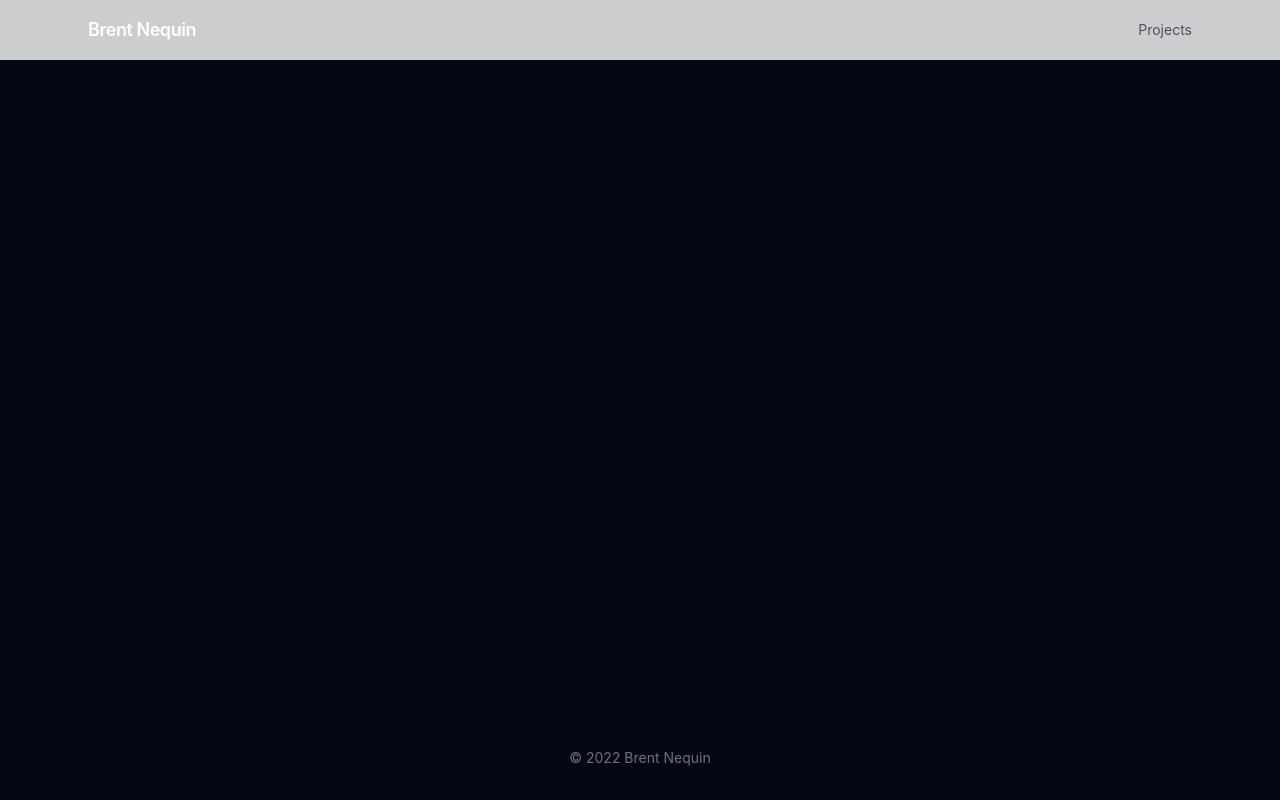
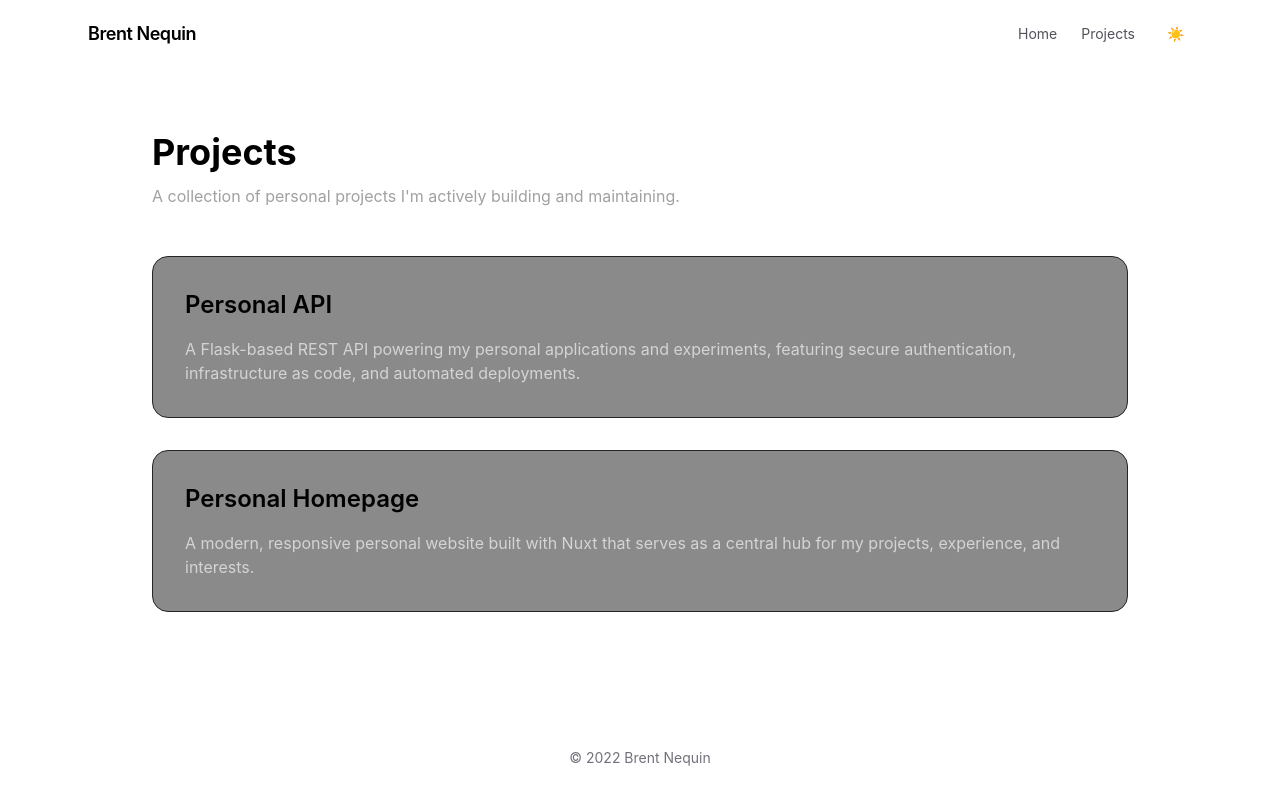
Before and after one commit to brentnequin/brentnequin, a Nuxt app: page /projects in a window 1280 px wide. Built offline with nearby package versions, Linux system fonts and the light colour scheme.

Commit message:
dark mode, transitions, projects

```diff
--- a/assets/css/main.css
+++ b/assets/css/main.css
@@ -1,4 +1,6 @@
 @import "tailwindcss";
+
+@custom-variant dark (&:where(.dark, .dark *));
 
 @layer base {
   html,
@@ -6,3 +8,16 @@
     @apply bg-white dark:bg-gray-950;
   }
 }
+
+.page-enter-active,
+.page-leave-active {
+  @apply transition-all duration-200 ease-out;
+}
+
+.page-enter-from {
+  @apply opacity-0 translate-y-2;
+}
+
+.page-leave-to {
+  @apply opacity-0 -translate-y-2;
+}
--- a/components/AppHeader.vue
+++ b/components/AppHeader.vue
@@ -1,3 +1,14 @@
+<script setup lang="ts">
+const colorMode = useColorMode()
+
+function toggleTheme() {
+  colorMode.preference =
+    colorMode.value === 'dark'
+      ? 'light'
+      : 'dark'
+}
+</script>
+
 <template>
   <header class="sticky top-0 z-50 bg-white/80 backdrop-blur dark:bg-zinc-950/80">
     <nav
@@ -11,6 +22,14 @@
       </NuxtLink>
 
       <div class="flex items-center gap-6 text-sm">
+
+        <NuxtLink
+          to="/"
+          class="text-zinc-600 transition hover:text-zinc-900 dark:text-zinc-400 dark:hover:text-zinc-100"
+        >
+          Home
+        </NuxtLink>
+
         <NuxtLink
           to="/projects"
           class="text-zinc-600 transition hover:text-zinc-900 dark:text-zinc-400 dark:hover:text-zinc-100"
@@ -31,6 +50,12 @@
         >
           Blog
         </NuxtLink> -->
+        <button
+      class="rounded-lg p-2 hover:bg-zinc-100 dark:hover:bg-zinc-800"
+      @click="toggleTheme"
+    >
+      {{ colorMode.value === 'dark' ? '🌙' : '☀️' }}
+    </button>
       </div>
     </nav>
   </header>
--- a/layouts/default.vue
+++ b/layouts/default.vue
@@ -1,5 +1,9 @@
 <template>
-  <div class="flex min-h-screen flex-col bg-gray-950 text-white">
+  <div
+    class="
+        flex min-h-screen flex-col
+        bg-white text-black
+        dark:bg-gray-950 dark:text-white">
     <AppHeader />
 
     <main class="flex-1">
--- a/nuxt.config.ts
+++ b/nuxt.config.ts
@@ -4,11 +4,22 @@ import tailwindcss from "@tailwindcss/vite";
 export default defineNuxtConfig({
   compatibilityDate: '2025-07-15',
   devtools: { enabled: true },
-  modules: [],
+  modules: ['@nuxtjs/color-mode'],
   css: ['./assets/css/main.css'],
   vite: {
     plugins: [
       tailwindcss(),
     ],
-  }
+  },
+  app: {
+    pageTransition: {
+      name: 'page',
+      mode: 'out-in'
+    }
+  },
+  colorMode: {
+    preference: 'system',
+    fallback: 'light',
+    classSuffix: ''
+  },
 })
--- a/package.json
+++ b/package.json
@@ -10,6 +10,7 @@
     "postinstall": "nuxt prepare"
   },
   "dependencies": {
+    "@nuxtjs/color-mode": "^4.0.1",
     "@tailwindcss/vite": "^4.3.1",
     "nuxt": "^4.4.8",
     "tailwindcss": "^4.3.1",
--- a/pages/index.vue
+++ b/pages/index.vue
@@ -6,7 +6,7 @@ useSeoMeta({
 </script>
 
 <template>
-  <div class="min-h-screen bg-gray-950 text-white">
+  <div class="min-h-screen">
     <main class="mx-auto max-w-6xl px-6 py-16">
       <!-- Hero -->
       <section class="mb-24">
@@ -18,7 +18,7 @@ useSeoMeta({
           Senior Software Engineer · Chicago, IL
         </p>
 
-        <p class="mt-6 max-w-2xl text-lg text-gray-300 leading-8">
+        <p class="mt-6 max-w-2xl text-lg dark:text-gray-300 leading-8">
           Building APIs, cloud infrastructure, and software that
           solves real-world problems with Python, React, and
           modern web technologies.
@@ -27,7 +27,7 @@ useSeoMeta({
         <div class="mt-8 flex flex-wrap gap-4">
           <NuxtLink
             to="/projects"
-            class="rounded-lg bg-white px-5 py-3 text-black font-medium hover:bg-gray-200"
+            class="rounded-lg bg-gray-400 dark:bg-white px-5 py-3 text-black font-medium hover:bg-gray-200"
           >
             View Projects
           </NuxtLink>
@@ -47,7 +47,7 @@ useSeoMeta({
           About
         </h2>
 
-        <p class="max-w-3xl text-gray-300 leading-8">
+        <p class="max-w-3xl dark:text-gray-300 leading-8">
           I'm a Senior Software Engineer specializing in Python,
           APIs, cloud infrastructure, and full-stack applications.
           I enjoy creating tools that simplify complex problems
@@ -85,7 +85,7 @@ useSeoMeta({
           Currently
         </h2>
 
-        <ul class="space-y-3 text-gray-300">
+        <ul class="space-y-3 dark:text-gray-300">
           <li>⚡ Building my Personal API</li>
           <li>📚 Learning Nuxt</li>
           <li>☁️ Exploring Terraform and cloud automation</li>
@@ -98,7 +98,7 @@ useSeoMeta({
           Recent Movie Recommendations
         </h2>
 
-        <MovieRecommendations />
+        <!-- <MovieRecommendations /> -->
       </section>
     </main>
   </div>
--- /dev/null
+++ b/pages/projects.vue
@@ -0,0 +1,107 @@
+<script setup lang="ts">
+const projects = ref([
+    {
+        title: "Personal API",
+        description: "A Flask-based REST API powering my personal applications and experiments, featuring secure authentication, infrastructure as code, and automated deployments.",
+        highlights: [
+            "Flask + SQLAlchemy + Alembic",
+            "API key authentication",
+            "PostgreSQL database",
+            "Terraform-managed infrastructure",
+            "CI/CD with GitHub Actions",
+            "Multiple environments (dev/prod)",
+            "Comprehensive testing with pytest"
+        ],
+        technologies: [
+            "Python",
+            "Flask",
+            "PostgreSQL",
+            "SQLAlchemy",
+            "Terraform",
+            "GitHub Actions",
+            "Docker"
+        ]
+    },
+    {
+        title: "Personal Homepage",
+        description: "A modern, responsive personal website built with Nuxt that serves as a central hub for my projects, experience, and interests.",
+        highlights: [
+            "Server-side rendering and static generation with Nuxt",
+            "Responsive design with Tailwind CSS",
+            "Dynamic content powered by my Personal API",
+            "Project portfolio and experience pages",
+            "Movie recommendation integration",
+            "Deployed with automated CI/CD"
+        ],
+        technologies: [
+            "Nuxt 4",
+            "Vue 3",
+            "TypeScript",
+            "Tailwind",
+            "CSS",
+            "Pinia"
+        ]
+    }
+])
+
+</script>
+
+<template>
+  <div class="mx-auto max-w-5xl px-6 py-16">
+    <div class="mb-12">
+      <h1 class="text-4xl font-bold">Projects</h1>
+      <p class="mt-3 text-neutral-400">
+        A collection of personal projects I'm actively building and maintaining.
+      </p>
+    </div>
+
+    <div class="space-y-8">
+      <article
+        v-for="project in projects"
+        :key="project.title"
+        class="rounded-2xl border border-neutral-800 bg-neutral-900/50 p-8 transition hover:border-neutral-700"
+      >
+        <h2 class="text-2xl font-semibold">
+          {{ project.title }}
+        </h2>
+
+        <p class="mt-4 text-neutral-300">
+          {{ project.description }}
+        </p>
+
+        <!-- <div class="mt-6">
+          <h3 class="mb-3 text-sm font-semibold uppercase tracking-wide text-neutral-400">
+            Highlights
+          </h3>
+
+          <ul class="space-y-2 text-neutral-300">
+            <li
+              v-for="highlight in project.highlights"
+              :key="highlight"
+              class="flex items-start gap-3"
+            >
+              <span class="mt-1 text-neutral-500">•</span>
+              <span>{{ highlight }}</span>
+            </li>
+          </ul>
+        </div>
+
+        <div class="mt-8">
+          <h3 class="mb-3 text-sm font-semibold uppercase tracking-wide text-neutral-400">
+            Technologies
+          </h3>
+
+          <div class="flex flex-wrap gap-2">
+            <span
+              v-for="technology in project.technologies"
+              :key="technology"
+              class="rounded-full border border-neutral-700 px-3 py-1 text-sm text-neutral-300"
+            >
+              {{ technology }}
+            </span>
+          </div>
+        </div> -->
+      </article>
+    </div>
+  </div>
+</template>
```
Also changed, not shown: 1 other file (tests, documents, lock files or other folders).
